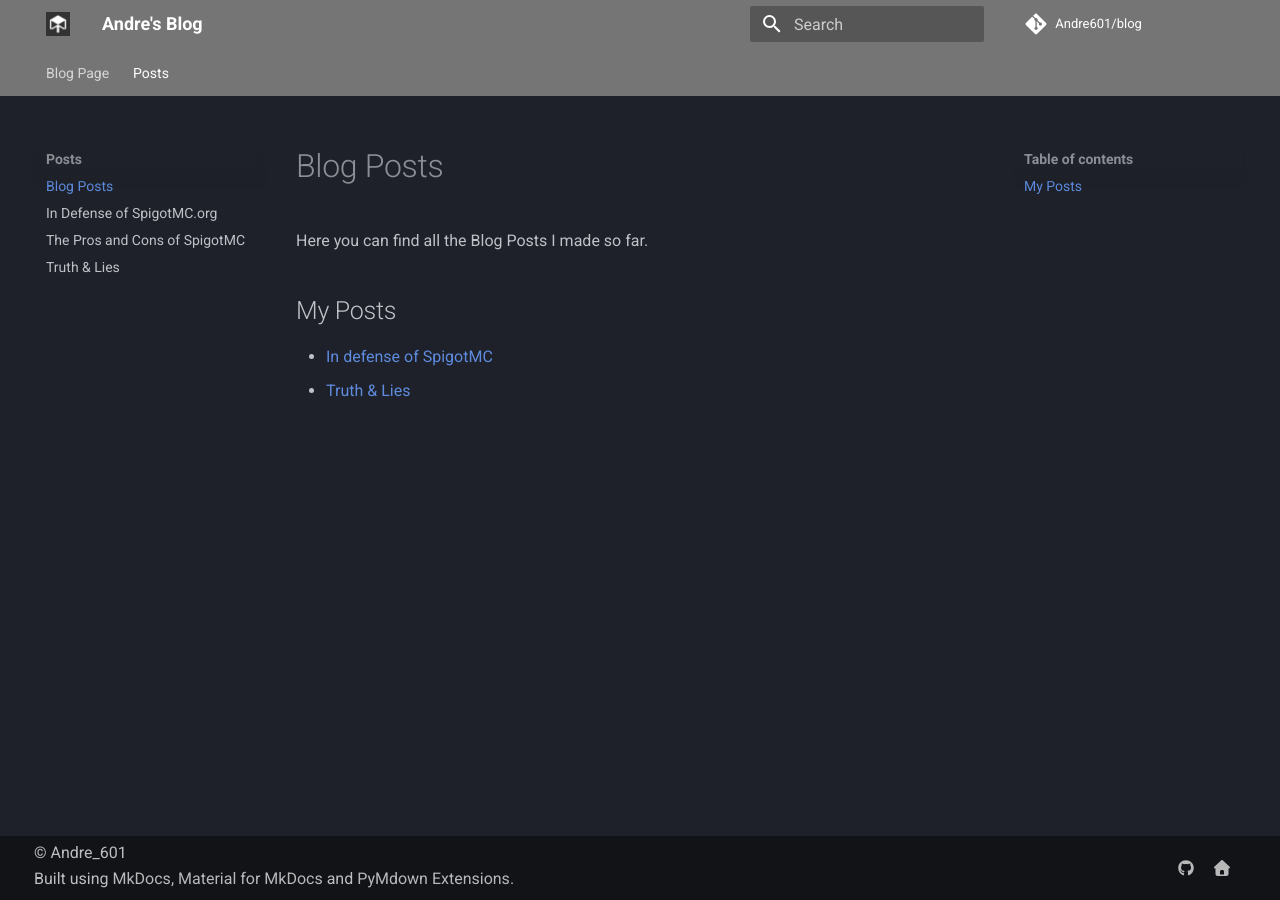
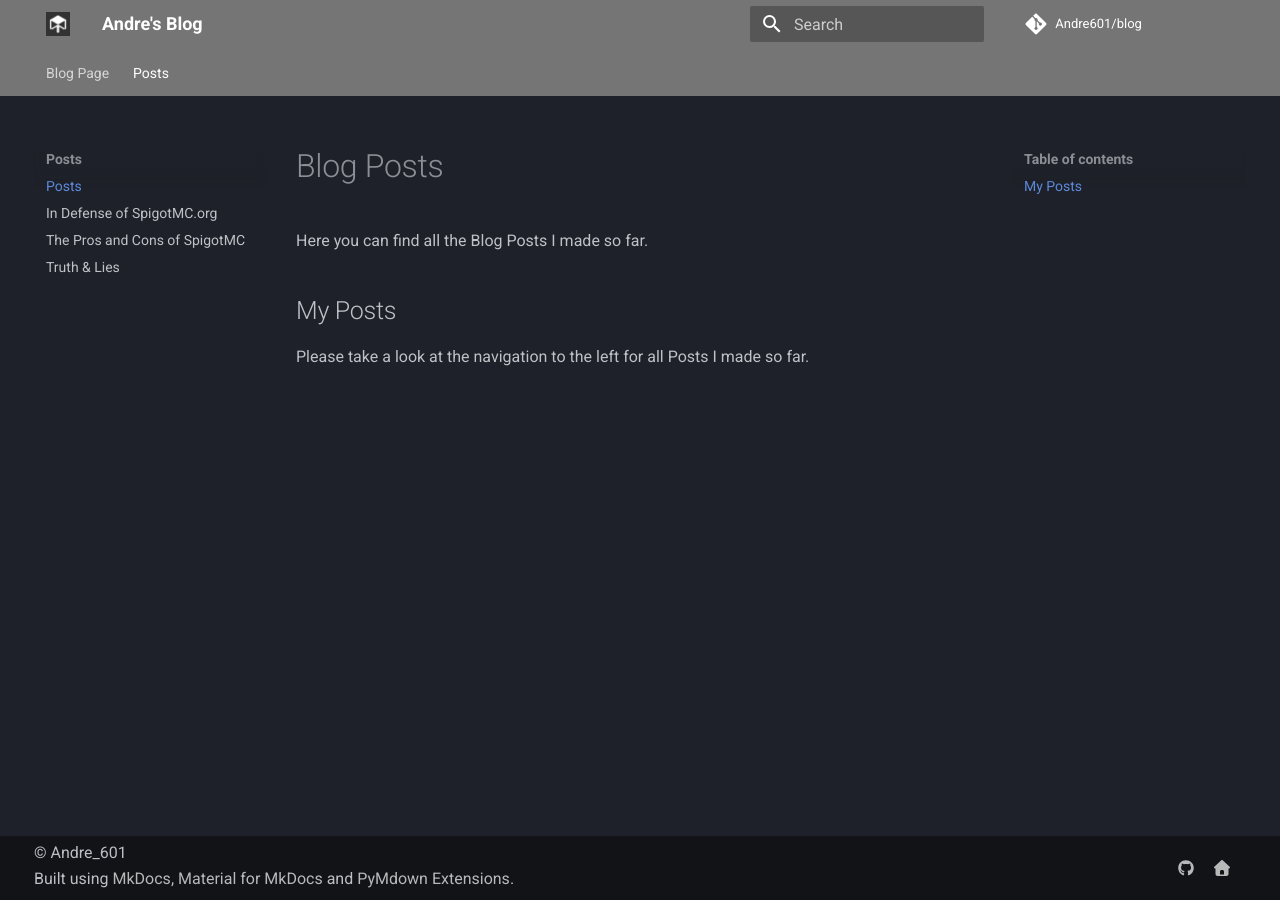
Before and after one commit to Andre601/blog, an MkDocs documentation site: the page built from docs/posts/index.md, in a window 1280 px wide. Built offline with MkDocs 1.6.1 and Material for MkDocs 9.7.7, drawn with Linux system fonts in a browser that asks for light colours; comment, search, counter and statistics services are not loaded.

Commit message:
Update index.md

```diff
--- a/docs/posts/index.md
+++ b/docs/posts/index.md
@@ -1,12 +1,11 @@
 ---
 disqus: ""
-
+title: Posts
+description: Here will you find all the posts I made in my blog!
 ---
 
 # Blog Posts
 Here you can find all the Blog Posts I made so far.
 
 ## My Posts
-
-- [In defense of SpigotMC](in-defense-of-spigotmc.md)
-- [Truth & Lies](truth-and-lies.md)
+Please take a look at the navigation to the left for all Posts I made so far.
```
